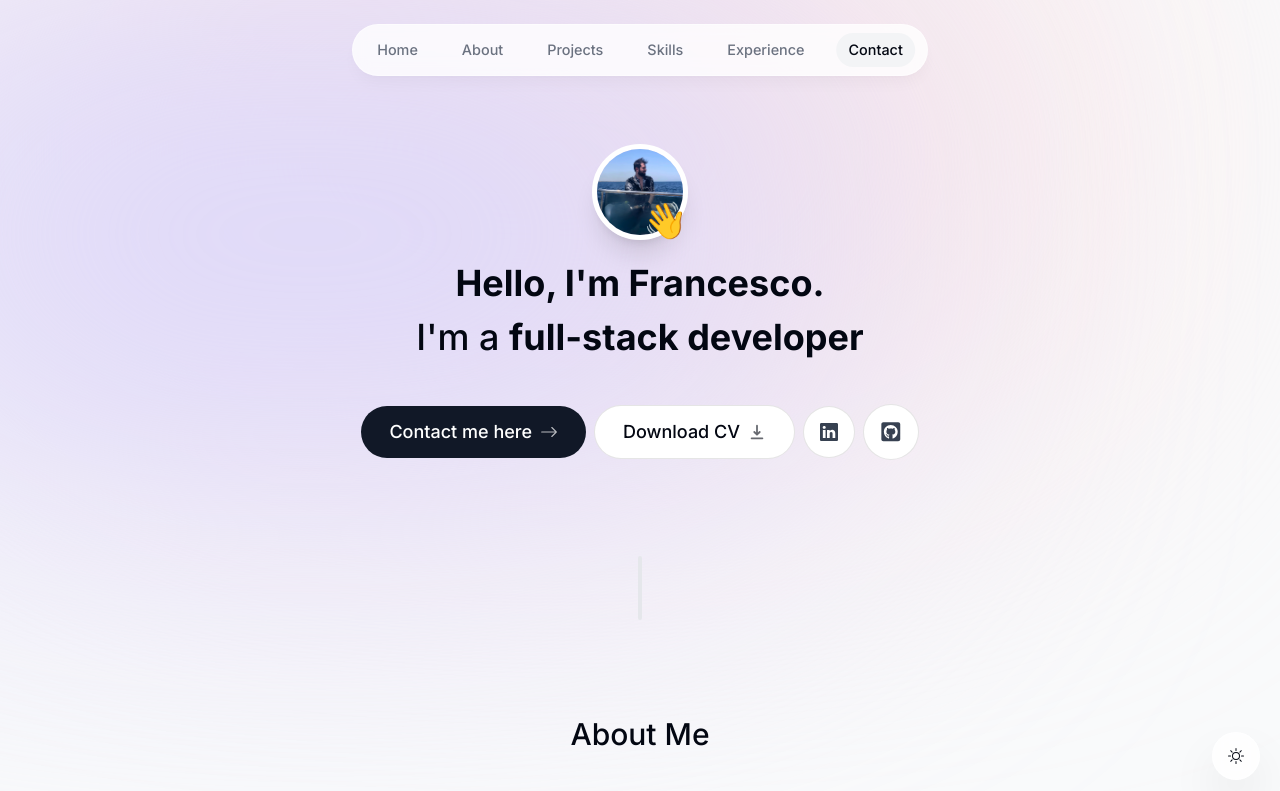
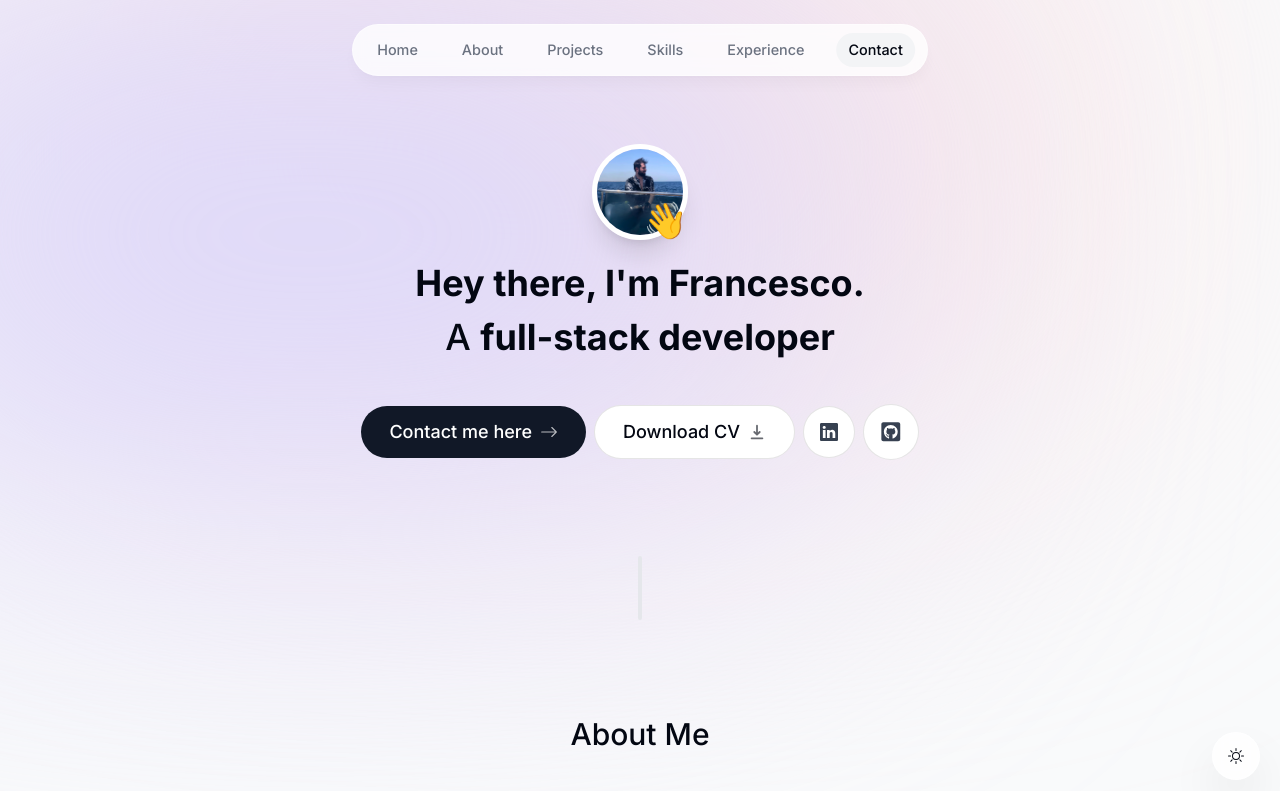
Before and after one commit to Franced3000/portfolio-website, a Next.js app: page / in a window 1280 px wide. Shown: the top 791 px of the page. Built offline with nearby package versions, Linux system fonts and the light colour scheme; no server answers.

Commit message:
intro and layout fixed for deployment

```diff
--- a/app/layout.tsx
+++ b/app/layout.tsx
@@ -7,6 +7,7 @@ import ThemeSwitch from "@/components/theme-switch";
 import ThemeContextProvider from "@/context/theme-context";
 import { Toaster } from "react-hot-toast";
 import Head from "next/head";
+import { Analytics } from "@vercel/analytics/react"
 
 const inter = Inter({ subsets: ["latin"] });
 
@@ -46,6 +47,7 @@ export default function RootLayout({
             <ThemeSwitch />
           </ActiveSectionContextProvider>
         </ThemeContextProvider>
+        <Analytics />
       </body>
     </html>
   );
--- a/components/intro.tsx
+++ b/components/intro.tsx
@@ -62,9 +62,9 @@ export default function Intro() {
   initial={{ opacity: 0, y: 100 }}
   animate={{ opacity: 1, y: 0 }}
 >
-  <span className="font-bold">Hello, I'm Francesco.</span>
+  <span className="font-bold">Hey there, I'm Francesco.</span>
   <br />
-  I'm a <span className="font-bold">full-stack developer</span>
+  A <span className="font-bold">full-stack developer</span>
 </motion.h1>
 
 
--- a/package.json
+++ b/package.json
@@ -14,6 +14,7 @@
     "@types/node": "20.3.2",
     "@types/react": "18.2.14",
     "@types/react-dom": "18.2.6",
+    "@vercel/analytics": "^1.3.1",
     "autoprefixer": "10.4.14",
     "clsx": "^1.2.1",
     "eslint": "8.43.0",
```
Also changed, not shown: 1 other file (tests, documents, lock files or other folders).
